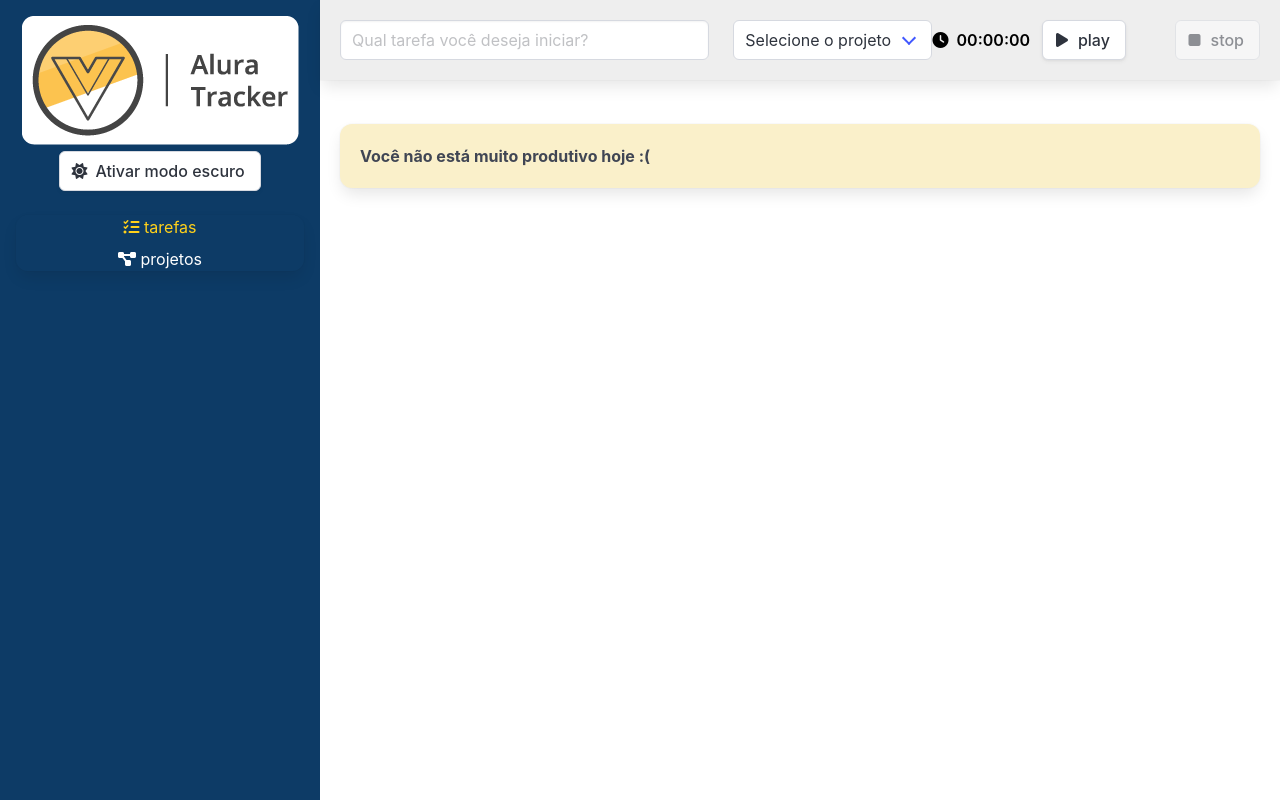
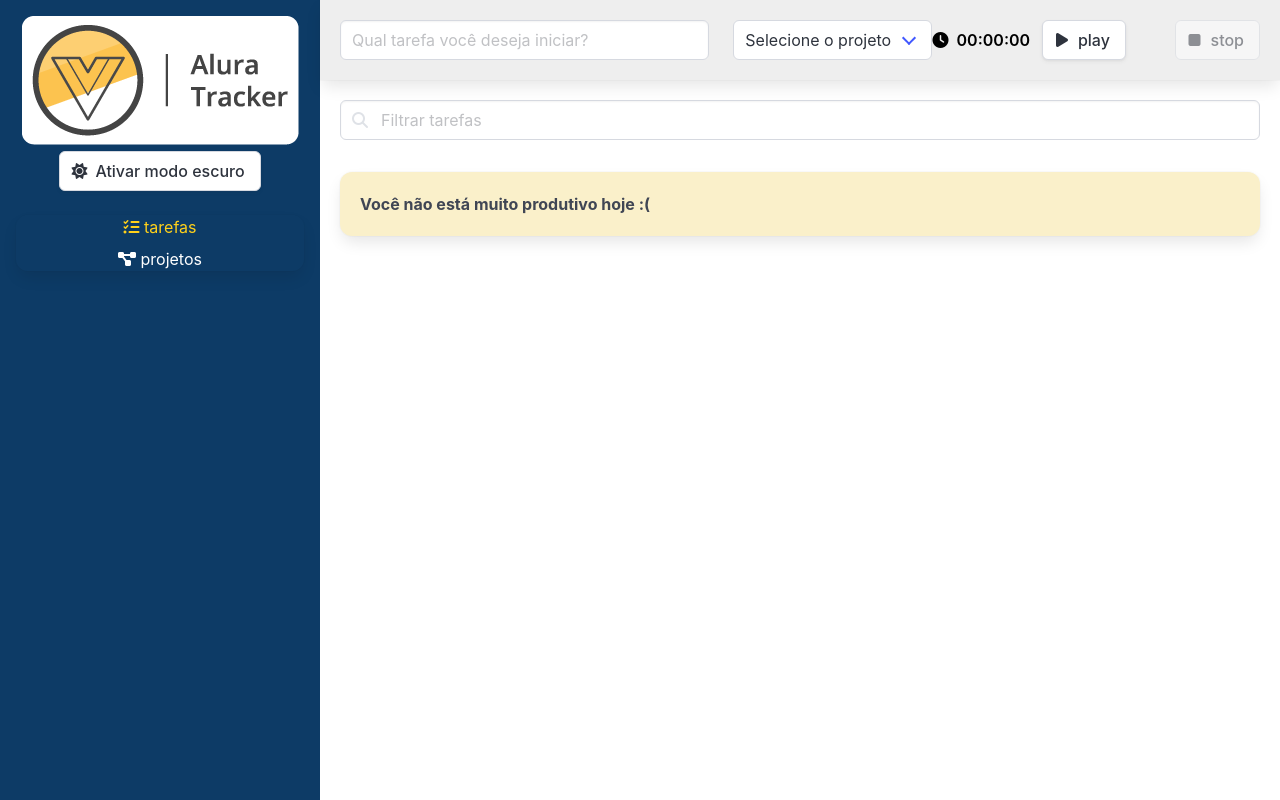
Before and after one commit to vladilima/Alura-Tracker, a Vue app: page /#/ in a window 1280 px wide. Built offline with nearby package versions, Linux system fonts and the light colour scheme; data requests are answered from the project's data file.

Commit message:
Feat: Filtragem/busca de tarefas

```diff
--- a/src/components/Formulario.vue
+++ b/src/components/Formulario.vue
@@ -71,4 +71,7 @@ export default defineComponent({
     color: var(--texto-primario);
     background-color: var(--form-primario);
 }
+.box.formulario {
+    margin-bottom: 0rem;
+}
 </style>
--- a/src/store/modulos/tarefa/index.ts
+++ b/src/store/modulos/tarefa/index.ts
@@ -23,8 +23,15 @@ export const tarefa: Module<EstadoTarefa, Estado> = {
         },
     },
     actions: {
-        [OBTER_TAREFAS]({ commit }) {
-            clienteHttp.get('tarefas').then(resposta => commit(DEFINIR_TAREFAS, resposta.data))
+        [OBTER_TAREFAS]({ commit }, filtro: string) {
+            let url = 'tarefas'
+
+            if (filtro) {
+                url += '?descricao=' + filtro
+            }
+
+            clienteHttp.get(url)
+                .then(resposta => commit(DEFINIR_TAREFAS, resposta.data))
 
         },
         [CADASTRAR_TAREFA]({ commit }, tarefa: ITarefa) {
--- a/src/views/Tarefas.vue
+++ b/src/views/Tarefas.vue
@@ -1,9 +1,23 @@
 <template>
   <Formulario @aoSalvarTarefa="salvarTarefa" />
   <div class="lista">
-    <Box v-if="tarefas?.length === 0">
+
+    <div class="field filtro">
+      <p class="control has-icons-left has-icons-right">
+        <input class="input"  type="text" placeholder="Filtrar tarefas" v-model="filtro"/>
+        <span class="icon is-small is-left">
+          <i class="fas fa-search"></i>
+        </span>
+      </p>
+    </div>
+
+    <Box v-if="tarefas?.length === 0 && filtro !== ''">
+      Nenhuma tarefa correspondente a esse filtro.
+    </Box>
+    <Box v-else-if="tarefas?.length === 0 && filtro === ''">
       Você não está muito produtivo hoje :(
     </Box>
+
     <Tarefa v-for="(tarefa, index) in tarefas" :key="index" :tarefa="tarefa" @aoTarefaClicada="selecionarTarefa" />
     <div class="modal" :class="{ 'is-active': tarefaSelecionada }" v-if="tarefaSelecionada">
       <div class="modal-background"></div>
@@ -32,7 +46,7 @@
 </template>
 
 <script lang="ts">
-import { computed, defineComponent, ref } from 'vue';
+import { computed, defineComponent, ref, watchEffect } from 'vue';
 
 import Formulario from '../components/Formulario.vue';
 import Tarefa from '../components/Tarefa.vue';
@@ -57,10 +71,11 @@ export default defineComponent({
     const store = useStore()
     const { notificar } = useNotificador()
 
+    const tarefaSelecionada = ref(null as ITarefa | null)
+    const filtro = ref("")
+
     store.dispatch(OBTER_TAREFAS)
     store.dispatch(OBTER_PROJETOS)
-
-    const tarefaSelecionada = ref(null as ITarefa | null)
 
     const salvarTarefa = (tarefa: ITarefa) => {
       if (tarefa.projeto) {
@@ -80,8 +95,19 @@ export default defineComponent({
         .then(() => tarefaSelecionada.value = null)
     }
 
+    // const tarefas = computed(() =>
+    //   store.state.tarefa.tarefas.filter(
+    //     t => !filtro.value || t.descricao.includes(filtro.value)
+    //   )
+    // )
+
+    watchEffect(() => {
+      store.dispatch(OBTER_TAREFAS, filtro.value)
+    })
+
     return {
       store,
+      filtro,
       tarefas: computed(() => store.state.tarefa.tarefas),
       tarefaSelecionada,
       salvarTarefa,
@@ -93,7 +119,7 @@ export default defineComponent({
 </script>
 
 <style>
-.span {
-  --texto-primario: #000;
+.field.filtro {
+    margin-bottom: 2rem;
 }
 </style>
```
